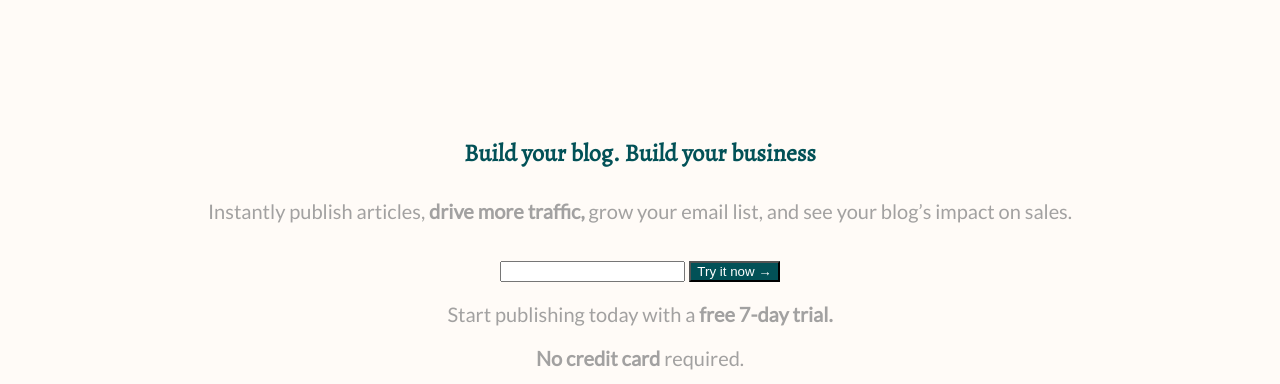
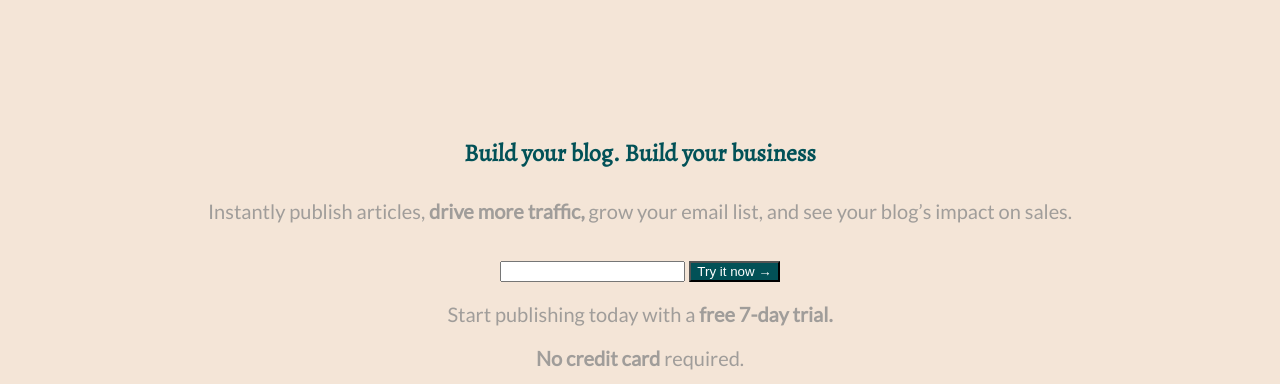
Before and after one commit to miriroca/santander-front-2022, a plain HTML site: page index.html in a window 1280 px wide. Shown: the part 143-527 px from the top of the page. Drawn offline with nearby package versions, Linux system fonts and the light colour scheme; grey boxes are pictures that could not be loaded.

Commit message:
cambiar fondo

```diff
--- a/style.css
+++ b/style.css
@@ -1,5 +1,5 @@
 body {
-    background-color: #fffbf7;
+    background-color: #f4e5d6f7;
 }
 
 h1 {
```
